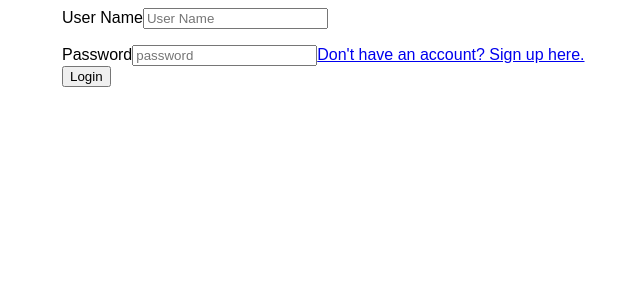
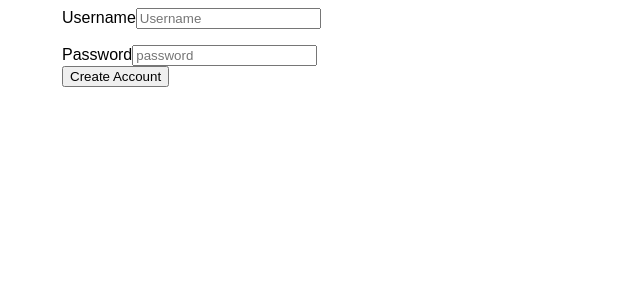
Before and after one commit to rbaheti/Lambdaschool-Project-1, a React (Create React App) app in the folder client/: page /create-user in a window 1280 px wide. Before the commit this address led to /login. Shown: the top 300 px of the page, without its empty margins (18-658 px from the left). Built offline with nearby package versions, Linux system fonts and the light colour scheme.

Commit message:
corrected username at the welcome page after new user creates account

```diff
--- a/client/src/actions/index.js
+++ b/client/src/actions/index.js
@@ -42,7 +42,6 @@ export const addLikes = (postid) => {
 }
 
 export const addComment = (postid, commentObj) => {
-	console.log("postid: " + postid);
 	const addCommentEndpoint = 'http://localhost:3030/comment';
 	const addCommentResponse = axios.post(addCommentEndpoint, {"id": postid, "username": commentObj.username, "text": commentObj.text});
 	return {
--- a/client/src/components/App.js
+++ b/client/src/components/App.js
@@ -16,9 +16,9 @@ class App extends Component {
   render() {
     // If a user is not logged in, all urls should redirect to /login page.
     // Second condition allows us to redirect only once instead of getting stuck in an infinite loop.
-    if (this.props.username === "" && this.props.location.pathname !== "/login") {
-      return (<Redirect to="/login"/>);
-    }
+    // if (this.props.username === "" && this.props.location.pathname !== "/login") {
+    //   return (<Redirect to="/login"/>);
+    // }
     return (
       <Switch>
         <Route exact={true} path='/' component={ImageFeed} />
--- a/client/src/components/CreateAccount.js
+++ b/client/src/components/CreateAccount.js
@@ -1,10 +1,11 @@
 import React, { Component } from 'react';
 import axios from 'axios';
 import { FormControl, FormGroup } from 'react-bootstrap';
-import { Link } from 'react-router-dom';
 import "./Login.css";
+import { connect } from 'react-redux';
+import { updateUsername } from '../actions';
 
-export default class CreateAccount extends Component {
+class CreateAccount extends Component {
   constructor(){
     super();
     this.state = {
@@ -27,8 +28,9 @@ export default class CreateAccount extends Component {
     const userToSave = {username: this.state.username, password: this.state.password};
     axios.post('http://localhost:3030/newuser', userToSave)
       .then((data) => {
-        localStorage.setItem('uuID', data.data._id);
+        localStorage.setItem('localStorage-username', this.state.username);
         this.setState({isError: false});
+        this.props.dispatch(updateUsername(this.state.username));
         this.props.history.push("/");
       })
       .catch((err) => {
@@ -72,3 +74,5 @@ export default class CreateAccount extends Component {
     )
   }
 }
+
+export default connect()(CreateAccount);
--- a/client/src/components/CreateNewPost.js
+++ b/client/src/components/CreateNewPost.js
@@ -1,7 +1,6 @@
 import React, { Component } from 'react';
 import { addPost } from '../actions';
 import { connect } from 'react-redux';
-import { NavLink } from 'react-router-dom';
 import { Redirect } from 'react-router';
 let dateFormat = require('dateformat');
 
--- a/client/src/components/ImageFeed.js
+++ b/client/src/components/ImageFeed.js
@@ -4,12 +4,8 @@ import { connect } from 'react-redux';
 import { getPostData, updateUsername } from '../actions';
 import SearchBar from './SearchBar.js';
 import PostContainer from './PostContainer.js';
-import { NavLink } from 'react-router-dom';
 
 class ImageFeed extends Component {
-  constructor(props) {
-    super(props);
-  }
 
   componentDidMount() {
     let username = localStorage.getItem('localStorage-username');
--- a/client/src/components/Login.js
+++ b/client/src/components/Login.js
@@ -25,7 +25,6 @@ class Login extends Component {
     this.setState({password: e.target.value});
   }
   loginWithUser(e) {
-    console.log("loginWithUser called.");
     e.preventDefault();
     const user = {username: this.state.username, password: this.state.password};
     axios.post('http://localhost:3030/login', user)
@@ -37,7 +36,6 @@ class Login extends Component {
       })
       .catch((err) => {
         this.setState({isError: true});
-        console.log(err);
       });
   }
 
```
